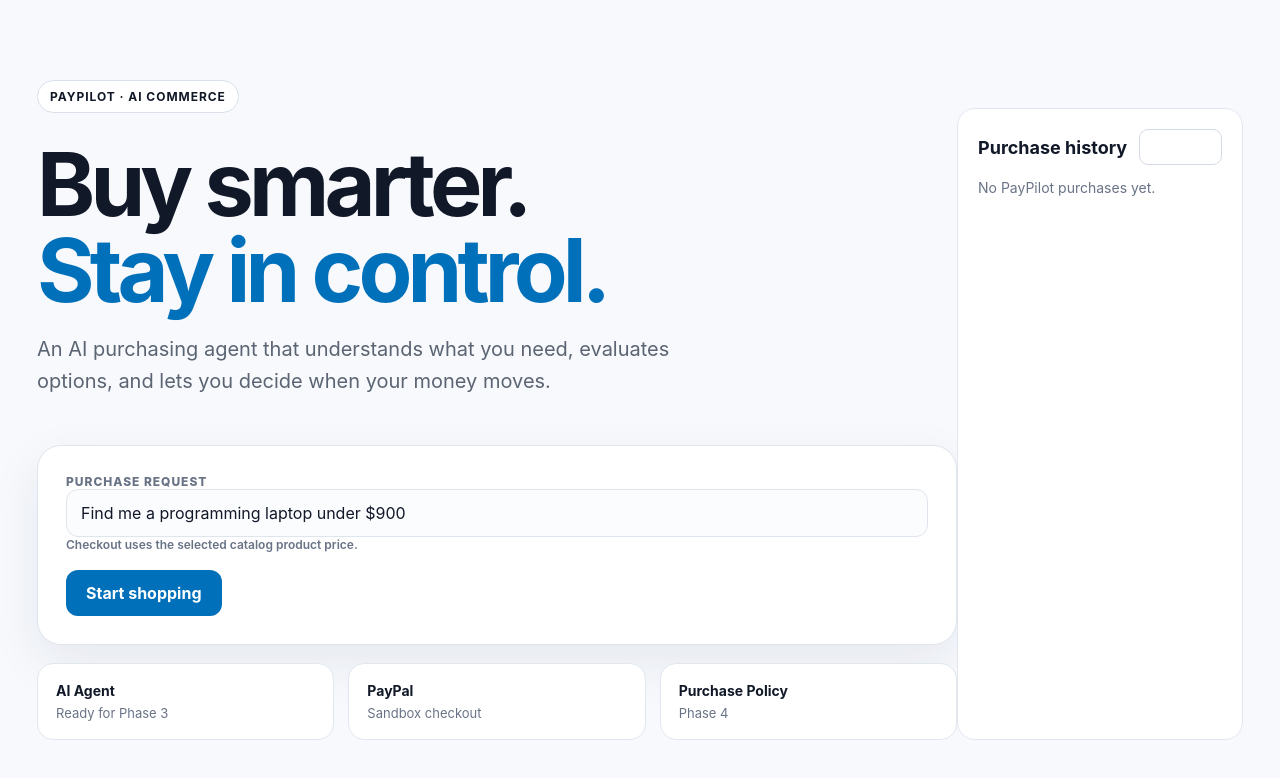
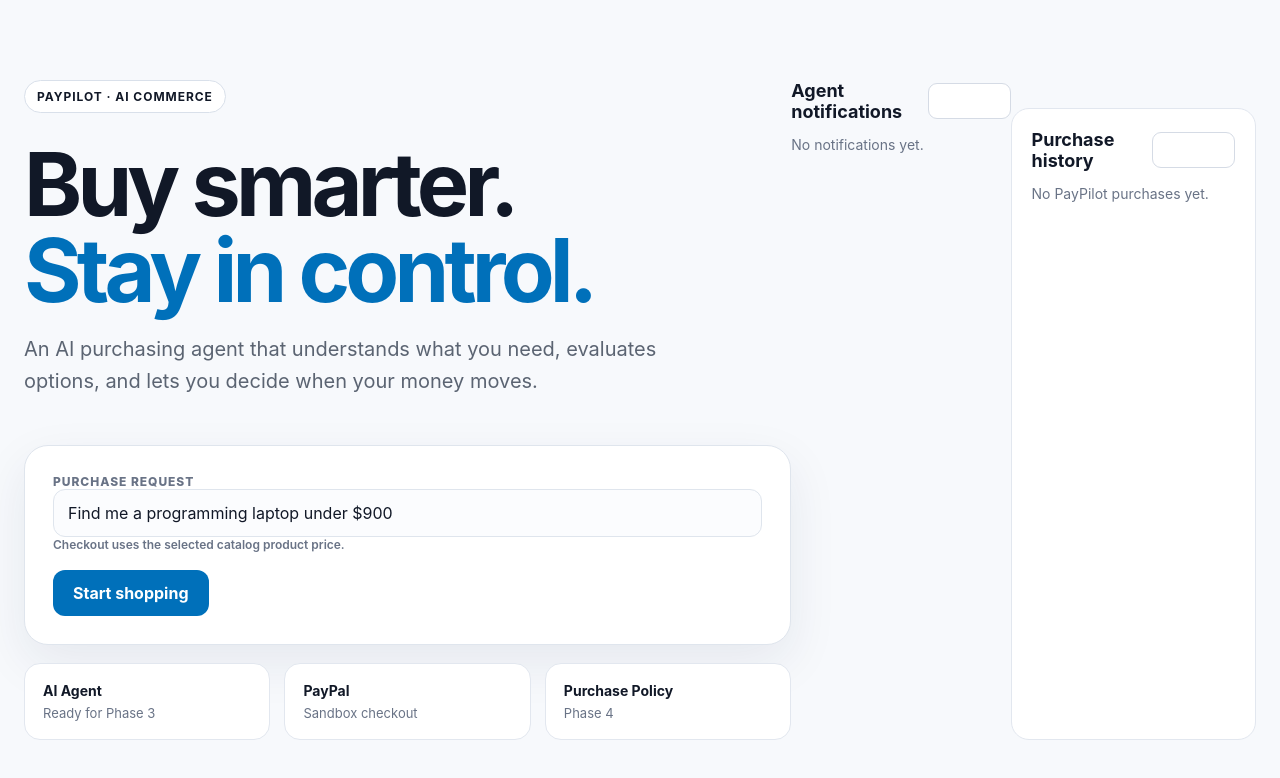
Before and after one commit to peterkehinde673/PayPilot, a React (Vite) app: page / in a window 1280 px wide. Shown: the top 778 px of the page. Built offline with nearby package versions, Linux system fonts and the light colour scheme.

Commit message:
feat: show agent purchase notifications

```diff
--- a/src/main.tsx
+++ b/src/main.tsx
@@ -14,6 +14,7 @@ function App() {
   const [selectedProductId, setSelectedProductId] = useState<string | null>(null);
   const [approvalToken, setApprovalToken] = useState<string | null>(null);
   const [purchases, setPurchases] = useState<Array<{ id: string; productName: string; amount: string; currency: string; status: string; paypalOrderId?: string }>>([]);
+  const [notifications, setNotifications] = useState<Array<{ type: string; message: string; createdAt: string }>>([]);
   const [state, setState] = useState<CheckoutState>('idle');
   const [message, setMessage] = useState('');
 
@@ -35,6 +36,13 @@ function App() {
         setMessage(error instanceof Error ? error.message : 'Unable to capture the PayPal order');
       });
   }, []);
+
+  async function loadNotifications() {
+    const response = await fetch('/api/notifications');
+    if (!response.ok) return;
+    const data = (await response.json()) as { notifications?: typeof notifications };
+    setNotifications(data.notifications ?? []);
+  }
 
   async function loadPurchases() {
     const response = await fetch('/api/purchases');
@@ -225,7 +233,14 @@ function App() {
           <div><strong>Purchase Policy</strong><span>Phase 4</span></div>
         </div>
       </section>
-            <section className="purchase-history" aria-label="Purchase history">
+            <section className="notification-panel" aria-label="Purchase notifications">
+          <div className="section-heading"><h2>Agent notifications</h2><button type="button" onClick={loadNotifications}>Refresh</button></div>
+          {notifications.length === 0 ? <p className="empty-state">No notifications yet.</p> : notifications.slice(0, 5).map((item, index) => (
+            <div className="notification-row" key={item.createdAt + index}><strong>{item.type.replace('_', ' ')}</strong><span>{item.message}</span></div>
+          ))}
+        </section>
+
+        <section className="purchase-history" aria-label="Purchase history">
           <div className="section-heading"><h2>Purchase history</h2><button type="button" onClick={loadPurchases}>Refresh</button></div>
           {purchases.length === 0 ? <p className="empty-state">No PayPilot purchases yet.</p> : purchases.map((purchase) => (
             <div className="history-row" key={purchase.id}>
```
